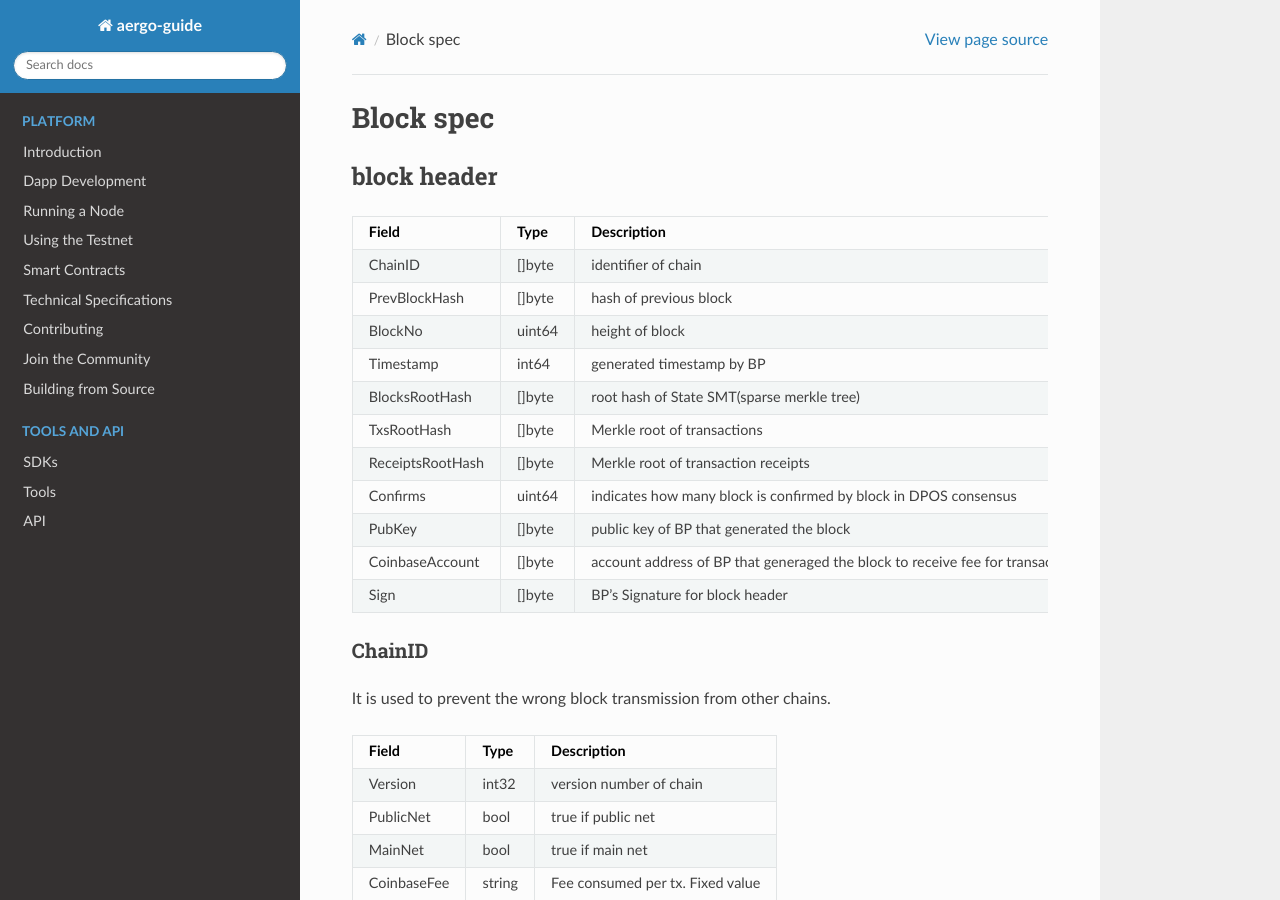
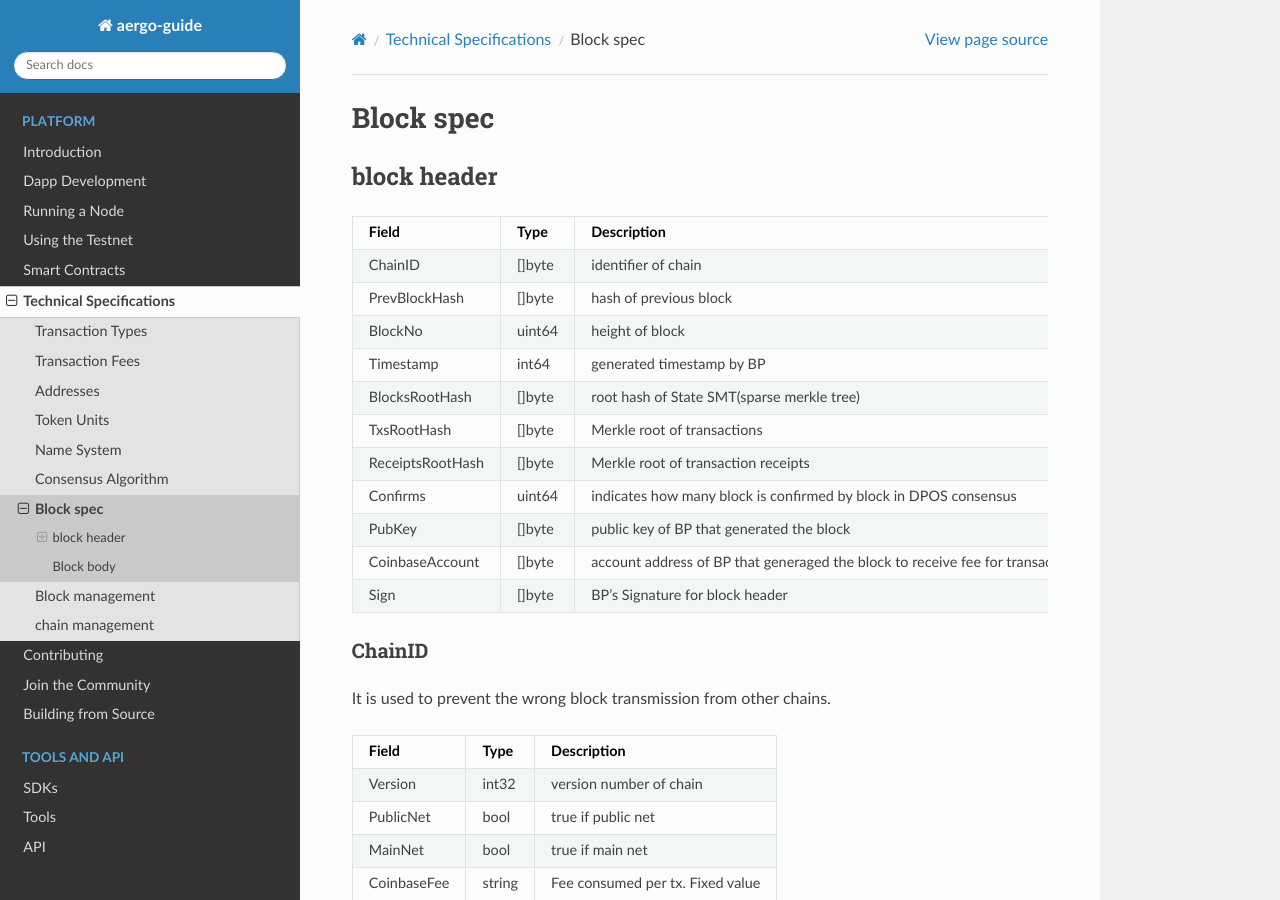
Before and after one commit to aergoio/guide, a Sphinx documentation site: the page built from source/specs/block_spec.rst, in a window 1280 px wide and 900 px high. Built offline with Sphinx 7.4.7 and the Read the Docs theme 2.0.0, drawn with Linux system fonts in a browser that asks for light colours; pages that are not in the unit, such as notebooks, are missing from menus.

Commit message:
Update index.rst
fix minor

```diff
--- a/source/specs/index.rst
+++ b/source/specs/index.rst
@@ -10,6 +10,6 @@ Technical Specifications
    units
    names
    consensus
-   block-spec
+   block_spec
    block_management
    chain_management
```
